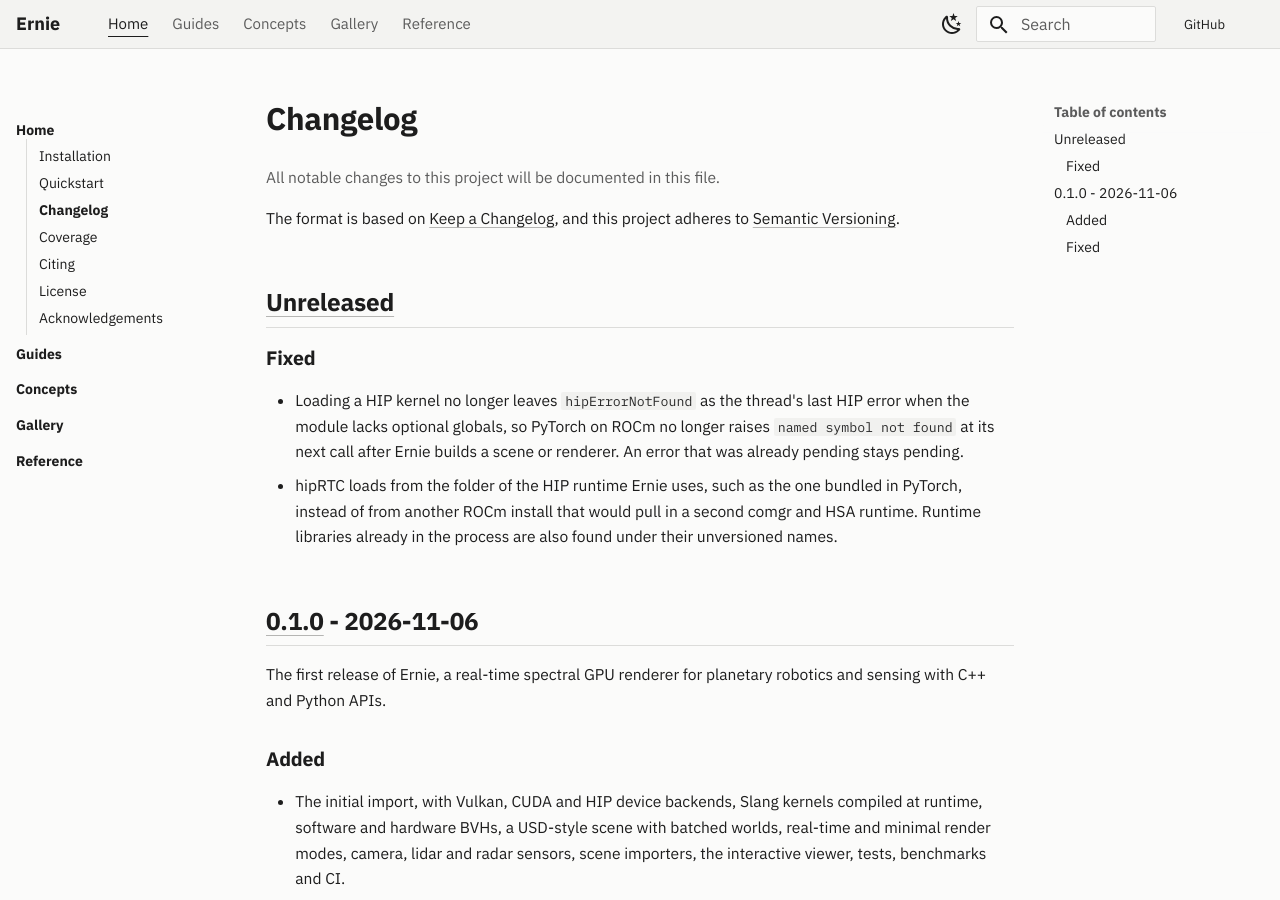
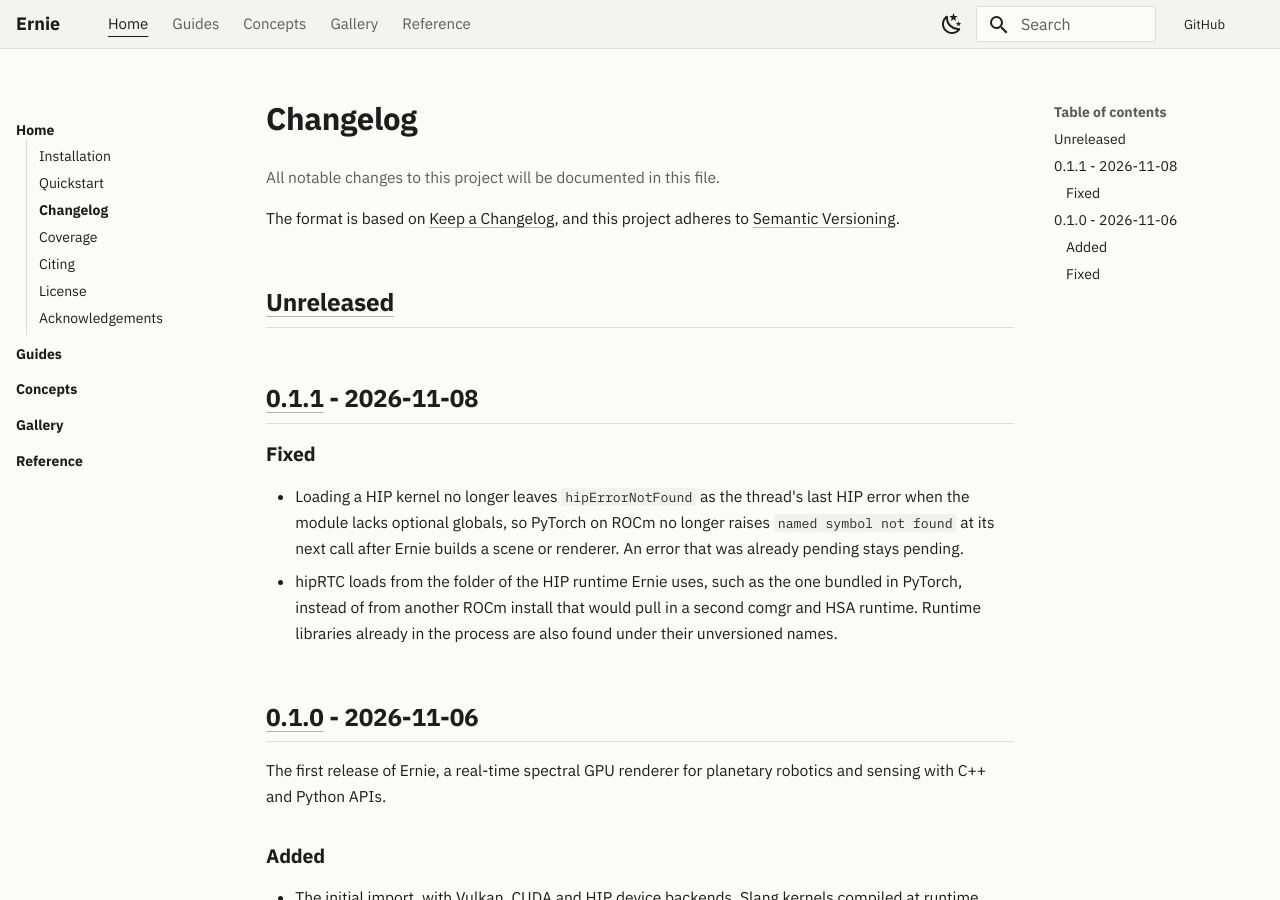
Before and after one commit to alexmaietta/ernie, an MkDocs documentation site: the page built from docs/_src/changelog.md, in a window 1280 px wide and 900 px high. Built offline with MkDocs 1.6.1 and Material for MkDocs 9.7.7, drawn with Linux system fonts in a browser that asks for light colours; comment, search, counter and statistics services are not loaded.

Commit message:
Release 0.1.1

```diff
--- a/CHANGELOG.md
+++ b/CHANGELOG.md
@@ -6,6 +6,8 @@
 and this project adheres to [Semantic Versioning](https://semver.org/spec/v2.0.0.html).
 
 ## [Unreleased]
+
+## [0.1.1] - 2026-11-08
 
 ### Fixed
 
@@ -34,5 +36,6 @@
 - Infinite planes no longer stretch scene and world bounds, and finite planes get flat boxes.
 - Cylinders, cones and capsules no longer show black speckles on their lit sides when seen from far away.
 
-[unreleased]: https://github.com/alexmaietta/ernie/compare/v0.1.0...HEAD
+[unreleased]: https://github.com/alexmaietta/ernie/compare/v0.1.1...HEAD
+[0.1.1]: https://github.com/alexmaietta/ernie/compare/v0.1.0...v0.1.1
 [0.1.0]: https://github.com/alexmaietta/ernie/releases/tag/v0.1.0
--- a/CMakeLists.txt
+++ b/CMakeLists.txt
@@ -6,7 +6,7 @@
 set(CMAKE_OSX_DEPLOYMENT_TARGET 26.0 CACHE STRING "")
 project(
     Ernie
-    VERSION 0.1.0
+    VERSION 0.1.1
     DESCRIPTION
         "Efficient Renderer for Natural and Interplanetary Environments: a physically-based, real-time, spectral renderer for planetary robotics and sensing"
     HOMEPAGE_URL "https://github.com/alexmaietta/ernie"
```
Also changed, not shown: README.md (+1 -1 lines), 3 other files.
